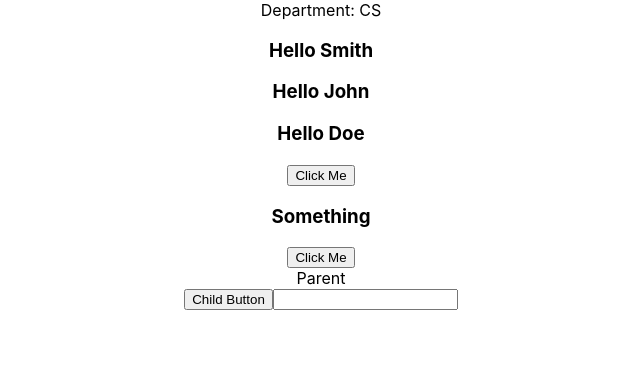
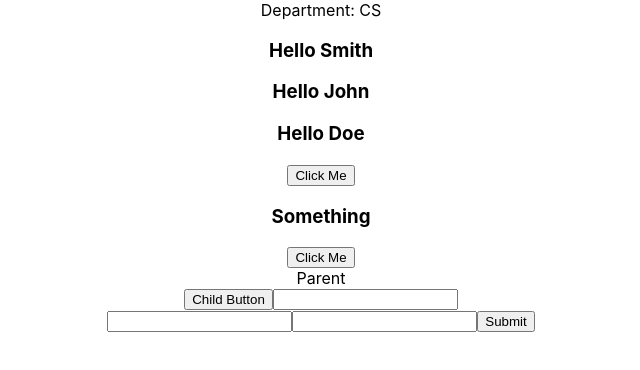
Before and after one commit to gak92/react-tutorial, a React (Create React App) app: page / in a window 1280 px wide. Shown: the top 370 px of the page, without its empty margins (319-959 px from the left). Built offline with nearby package versions, Linux system fonts and the light colour scheme.

Commit message:
handle form in react

```diff
--- a/package.json
+++ b/package.json
@@ -10,6 +10,7 @@
     "react": "^18.2.0",
     "react-dom": "^18.2.0",
     "react-scripts": "5.0.1",
+    "redux": "^4.2.0",
     "web-vitals": "^2.1.4"
   },
   "scripts": {
--- a/src/App.js
+++ b/src/App.js
@@ -1,6 +1,7 @@
 /* eslint-disable */
 import './App.css';
 import { Component1 } from './components/Component1';
+import FormComponent from './components/FormComponent';
 import Hello from './components/Hello';
 import Parent from './components/Parent';
 
@@ -12,6 +13,8 @@ function App() {
 
       <Component1 name="Something" />
       <Parent />
+
+      <FormComponent />
     </div>
   );
 }
--- /dev/null
+++ b/src/components/FormComponent.jsx
@@ -0,0 +1,37 @@
+import React, { Component } from 'react';
+
+export class FormComponent extends Component {
+  constructor(props) {
+    super(props);
+    this.state = {};
+  }
+  handleChange = (e) => {
+    console.log(e.target.name, e.target.value);
+    this.setState({
+      [e.target.name] : e.target.value,
+    });
+  }
+
+  handleSubmit = (e) => {
+    e.preventDefault();
+    console.log("Submit", e.target);
+  }
+
+  render() {
+    return (
+      <div>
+        <form onSubmit={this.handleSubmit} >
+          <input type="text" name="username" onChange={this.handleChange} />
+          <input type="email" name="email" onChange={this.handleChange} />
+
+          <input type="submit" />
+
+          <p>{this.state.username}</p>
+          <p>{this.state.email}</p>
+        </form>
+      </div>
+    )
+  }
+}
+
+export default FormComponent;
```
Also changed, not shown: 1 other file (tests, documents, lock files or other folders).
